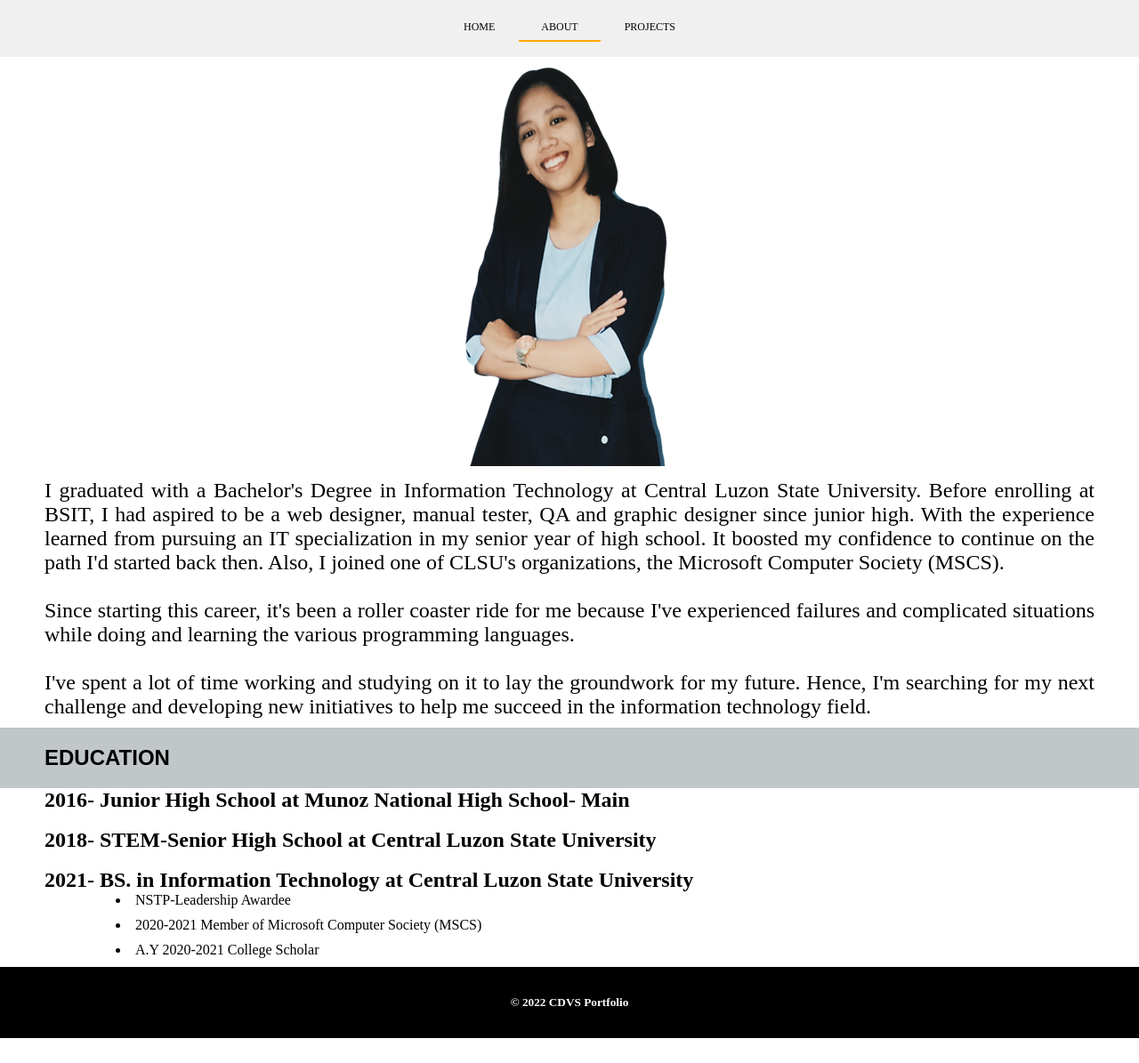
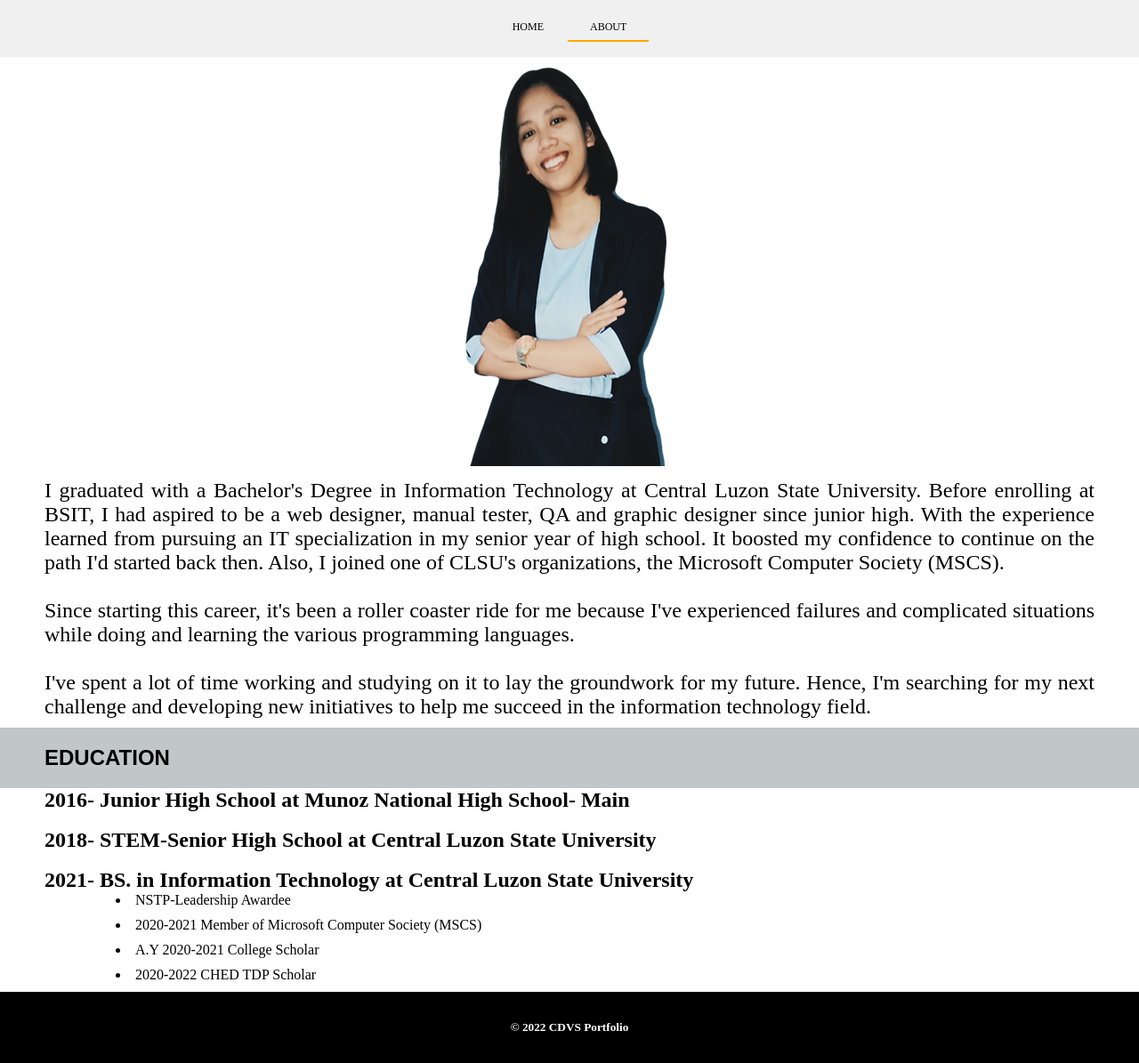
Before and after one commit to cnotdee/cnotdee.github.io, a plain HTML site: page about.html in a window 1280 px wide. Shown: the part 56-1251 px from the top of the page at 89% size. Before the commit the page ends 1223 px from the top, so only its background shows below. Drawn offline with Linux system fonts and the light colour scheme.

Commit message:
Update about.html

```diff
--- a/about.html
+++ b/about.html
@@ -15,7 +15,7 @@
 		<ul>
 			<li><a href="index.html">HOME</a></li>
 			<li><a class="active" href="./about.html">ABOUT</a></li>
-			<li><a href="#">PROJECTS</a></li>
+
 		</ul>
 	</header>
 	<section id="about">
@@ -41,6 +41,7 @@
 				<li>NSTP-Leadership Awardee</li>
 				<li>2020-2021 Member of Microsoft Computer Society (MSCS)</li>
 				<li>A.Y 2020-2021 College Scholar </li>
+				<li> 2020-2022 CHED TDP Scholar </li>
 			</div>
 		</div>
 	</section>
```
